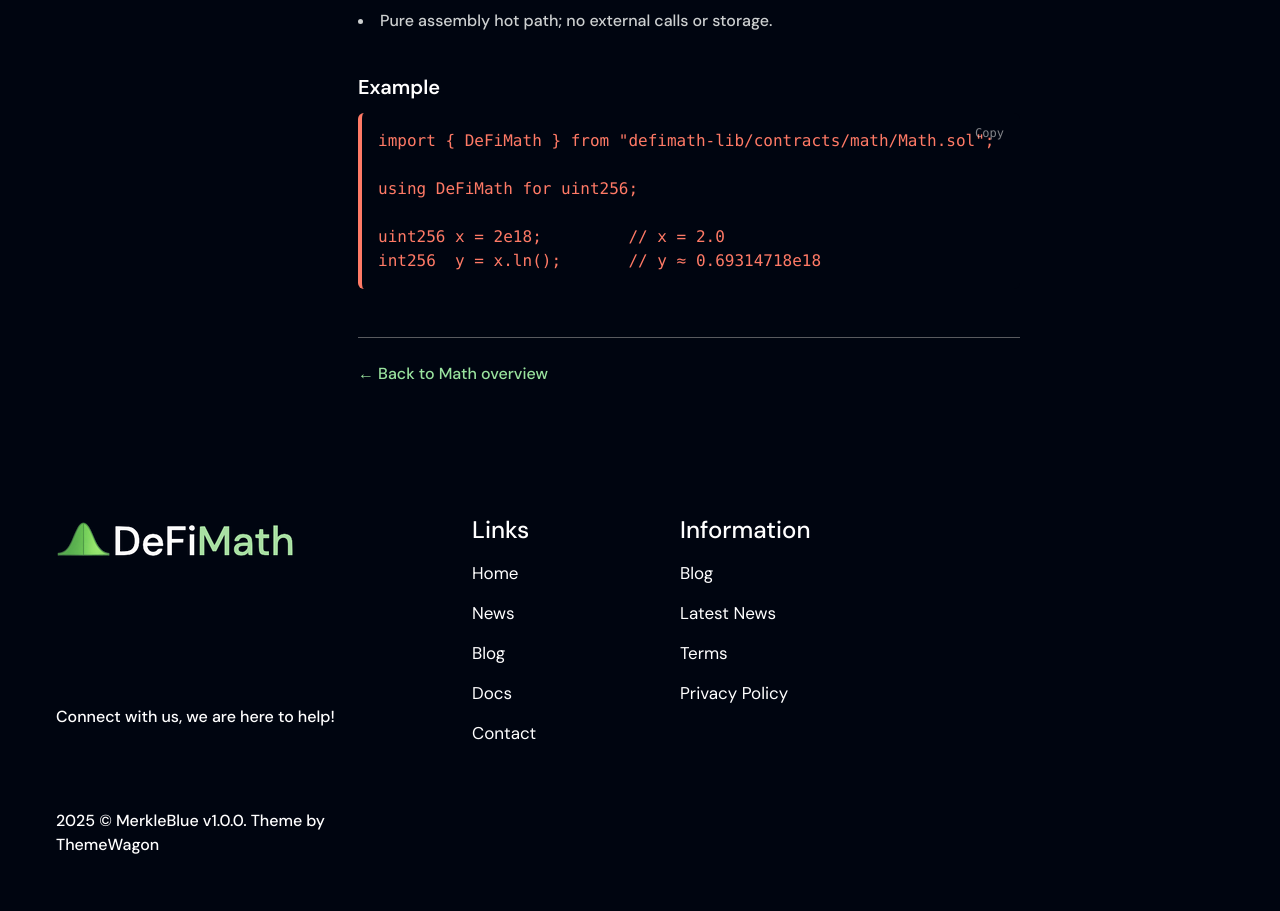
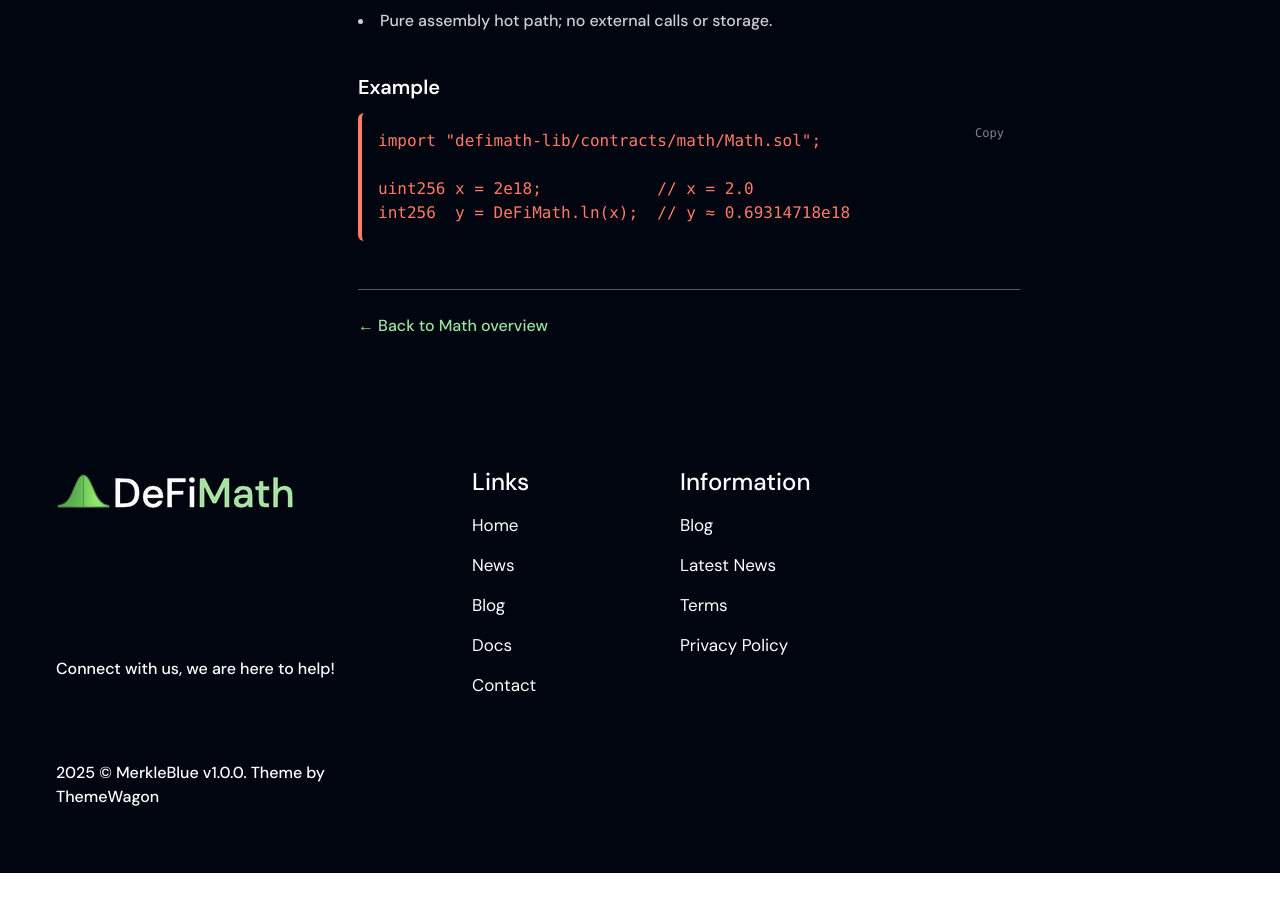
Before and after one commit to MerkleBlue/defimath-website, a Next.js app: page /docs/math/ln in a window 1280 px wide. Shown: the part 1123-2034 px from the top of the page. After the commit the page ends 1996 px from the top, so only its background shows below. Built offline with nearby package versions, Linux system fonts and the light colour scheme; some icons are missing.

Commit message:
Docs part 6

```diff
--- a/src/app/(site)/docs/math/exp/page.tsx
+++ b/src/app/(site)/docs/math/exp/page.tsx
@@ -31,12 +31,10 @@ export default function Page() {
                 <>For very negative inputs (roughly <code className="text-primary">x &lt; −41.45e18</code>) returns 0 — a graceful underflow, not a revert.</>,
                 <>Pure assembly hot path; no external calls or storage.</>,
             ]}
-            example={`import { DeFiMath } from "defimath-lib/contracts/math/Math.sol";
+            example={`import "defimath-lib/contracts/math/Math.sol";
 
-using DeFiMath for int256;
-
-int256 x = 1e18;          // x = 1.0
-uint256 y = x.exp();      // y ≈ 2.71828e18`}
+int256  x = 1e18;             // x = 1.0
+uint256 y = DeFiMath.exp(x);  // y ≈ 2.71828e18`}
             parentSectionHref="/docs/math"
             parentSectionLabel="Back to Math overview"
         />
--- a/src/app/(site)/docs/math/ln/page.tsx
+++ b/src/app/(site)/docs/math/ln/page.tsx
@@ -31,12 +31,10 @@ export default function Page() {
                 <>Uses the <code className="text-primary">CLZ</code> opcode (Osaka) for fast integer-part extraction; see <a className="text-primary hover:underline" href="https://eips.ethereum.org/EIPS/eip-7939" target="_blank" rel="noopener noreferrer">EIP-7939</a>.</>,
                 <>Pure assembly hot path; no external calls or storage.</>,
             ]}
-            example={`import { DeFiMath } from "defimath-lib/contracts/math/Math.sol";
+            example={`import "defimath-lib/contracts/math/Math.sol";
 
-using DeFiMath for uint256;
-
-uint256 x = 2e18;         // x = 2.0
-int256  y = x.ln();       // y ≈ 0.69314718e18`}
+uint256 x = 2e18;            // x = 2.0
+int256  y = DeFiMath.ln(x);  // y ≈ 0.69314718e18`}
             parentSectionHref="/docs/math"
             parentSectionLabel="Back to Math overview"
         />
--- a/src/components/Documentation/Math.tsx
+++ b/src/components/Documentation/Math.tsx
@@ -1,7 +1,7 @@
 import { CopyButton } from "./CopyButton";
 import { FunctionTable } from "./FunctionTable";
 
-const MATH_EXAMPLE = `import { DeFiMath } from "defimath-lib/contracts/math/Math.sol";
+const MATH_EXAMPLE = `import "defimath-lib/contracts/math/Math.sol";
 
 uint256 root = DeFiMath.sqrt(x);
 int256  lnX  = DeFiMath.ln(x);
--- a/src/components/Documentation/Options.tsx
+++ b/src/components/Documentation/Options.tsx
@@ -1,7 +1,7 @@
 import { CopyButton } from "./CopyButton";
 import { FunctionTable } from "./FunctionTable";
 
-const OPTIONS_EXAMPLE = `import { DeFiMathOptions } from "defimath-lib/contracts/derivatives/Options.sol";
+const OPTIONS_EXAMPLE = `import "defimath-lib/contracts/derivatives/Options.sol";
 
 uint256 callPx = DeFiMathOptions.callOptionPrice(spot, strike, timeToExp, vol, rate);
 uint256 putPx  = DeFiMathOptions.putOptionPrice (spot, strike, timeToExp, vol, rate);
```
